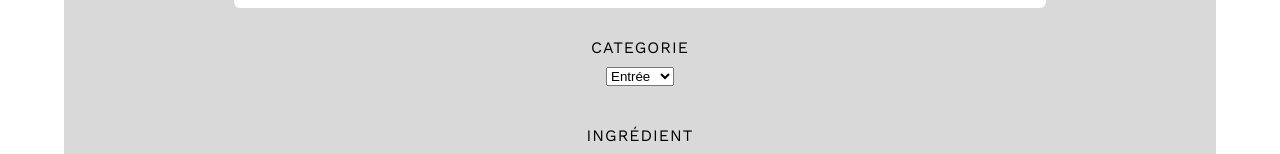
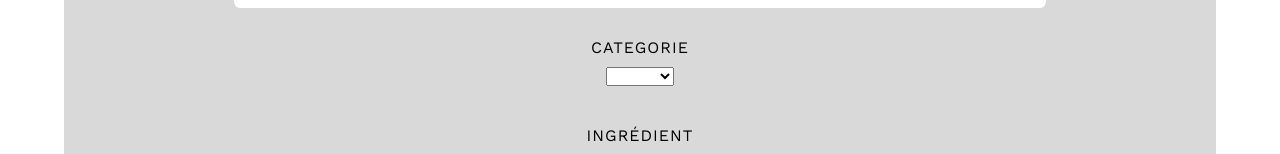
Before and after one commit to timonicolaux/checkpoint4-react, a React (Create React App) app: page /nouvelle-recette in a window 1280 px wide. Shown: the part 437-591 px from the top of the page. Built offline with nearby package versions, Linux system fonts and the light colour scheme.

Commit message:
added recettes aleatoires function

```diff
--- a/src/pages/NewRecette.js
+++ b/src/pages/NewRecette.js
@@ -9,7 +9,7 @@ const NouvelleRecette = () => {
   const [ingredientList, setIngredientList] = useState([{}]);
   const [stepList, setStepList] = useState([{}]);
   const [titleForm, setTitleForm] = useState("");
-  const [categoryForm, setCategoryForm] = useState("Entree");
+  const [categoryForm, setCategoryForm] = useState("");
   const [imageForm, setImageForm] = useState("");
 
   const addIngredient = () => {
@@ -50,9 +50,9 @@ const NouvelleRecette = () => {
 
   const handleSubmit = (e) => {
     e.preventDefault();
-    if (!titleForm.length) {
+    if (!titleForm.length || categoryForm === "") {
       return toast.error(
-        "Veuillez saisir au moins un titre, un ingrédient et une étape"
+        "Veuillez saisir au moins un titre, une catégorie, un ingrédient et une étape"
       );
     }
 
@@ -144,6 +144,7 @@ const NouvelleRecette = () => {
                 onChange={(e) => setCategoryForm(e.target.value)}
                 required
               >
+                <option value=""></option>
                 <option value="Entree">Entrée</option>
                 <option value="Plat">Plat</option>
                 <option value="Dessert">Dessert</option>
```
